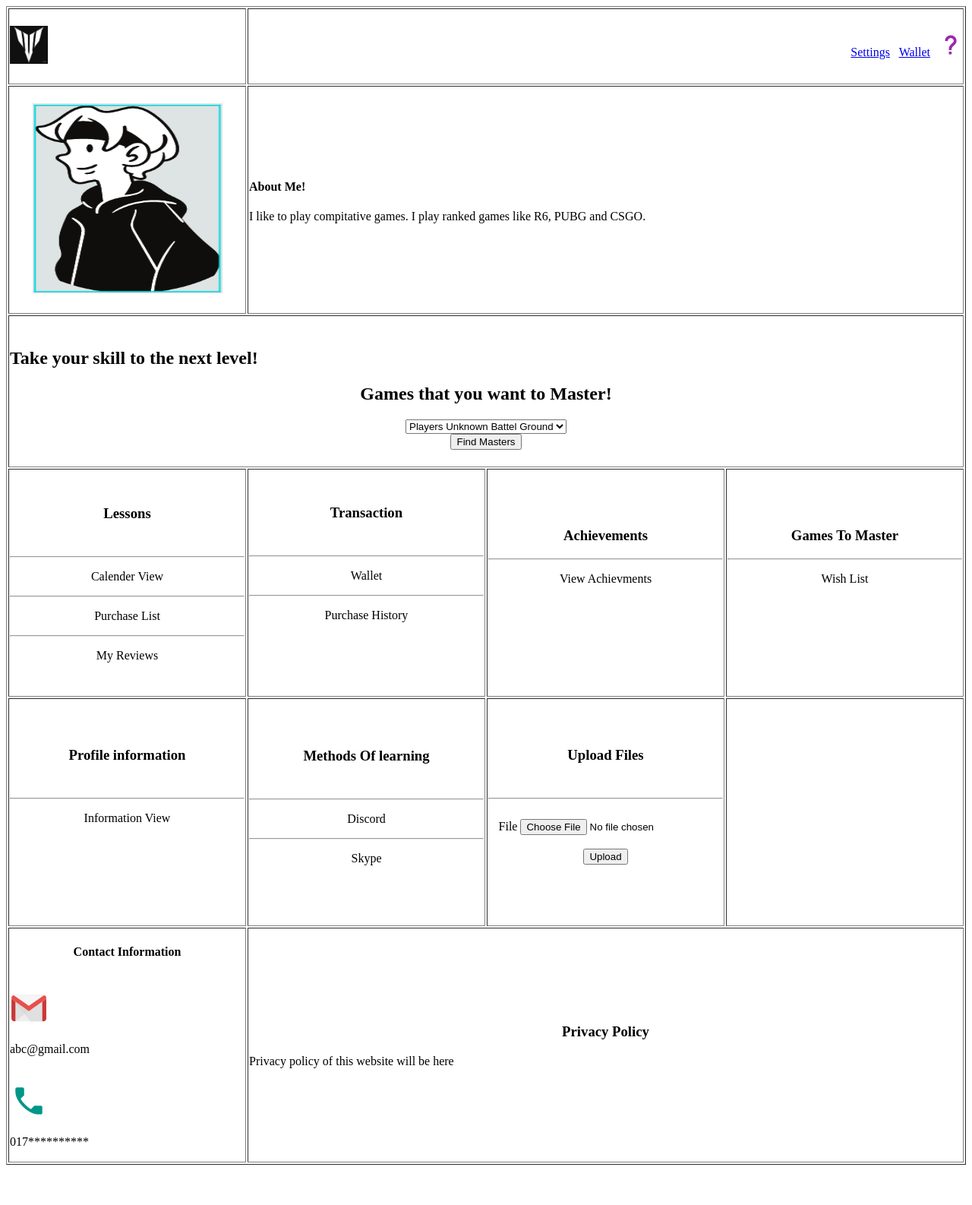
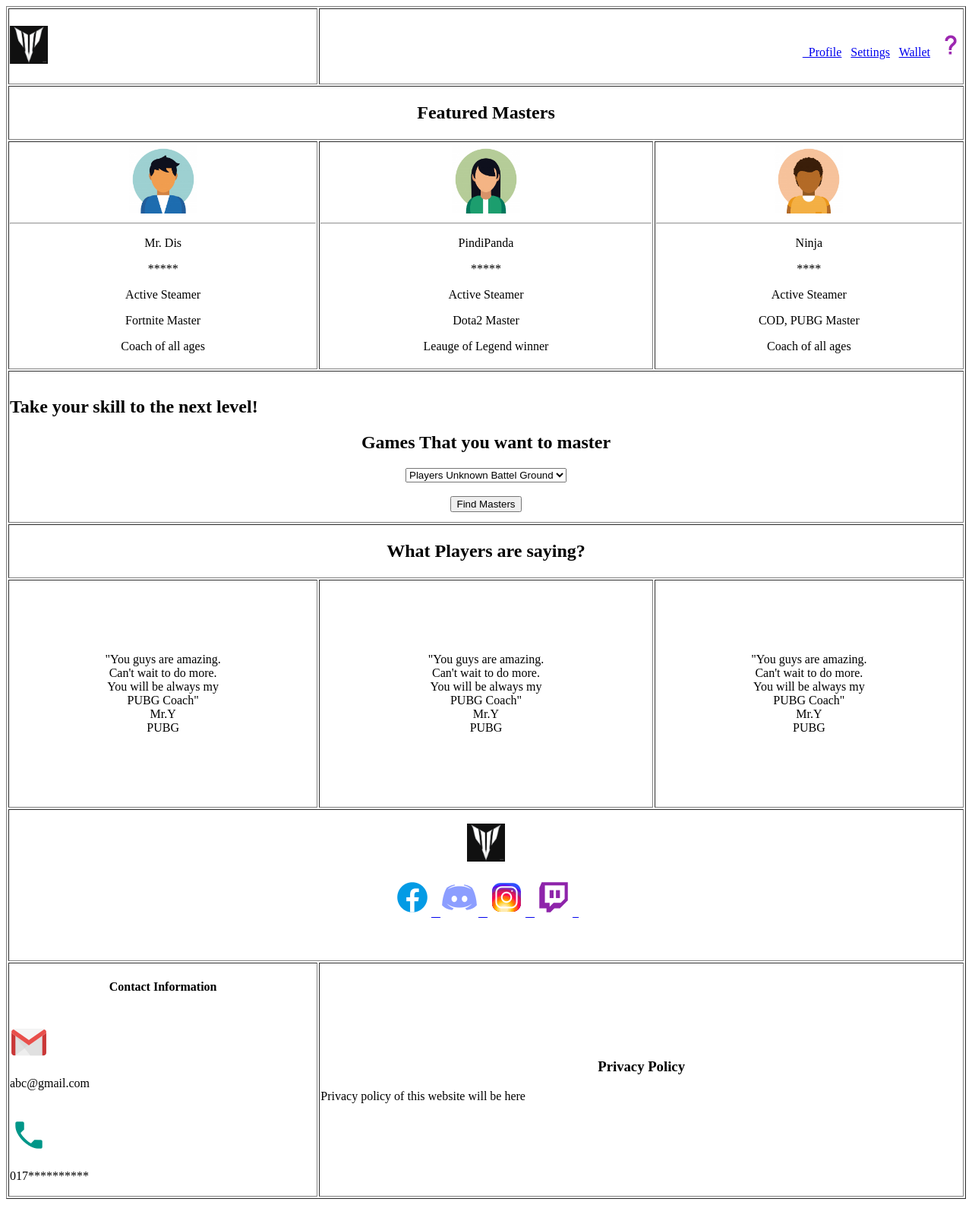
Before and after one commit to Tabiul-Ifty/Summer_2020_webtech, a PHP site: page /profile.php in a window 1280 px wide. Shown: the whole page at 76% size. Before the commit the page ends 1533 px from the top, so only its background shows below. Run offline with PHP 8.4, Linux system fonts and the light colour scheme.

Commit message:
Mid project work progress 04

```diff
--- a/webtech-project_MID/homepage.php
+++ b/webtech-project_MID/homepage.php
@@ -6,7 +6,7 @@
 <body>
 
 	<table width="100%" border="1">
-		<tr height = "150px">
+		<tr height = "100px">
 			<td align="left">
 				<img src="Mt.jpg" width="50px" height="50px">
 			</td>
@@ -84,6 +84,7 @@
 				<h2>Take your skill to the next level!</h2>
 				<center>
 					<h2>Games That you want to master</h2>
+					<form>
 						<select width = "150px">
 
 							<option>Players Unknown Battel Ground</option>
@@ -96,7 +97,8 @@
 						<br>
 						<br>
 
-					<input type="submit" name="submit" value="Find Masters">
+					<input type="submit" name="submit" value="Find Masters"></form>
+
 
 				</center>
 
--- a/webtech-project_MID/profile.php
+++ b/webtech-project_MID/profile.php
@@ -1,20 +1,19 @@
 <!DOCTYPE html>
 <html>
 <head>
-	<title>Profile</title>
+	<title>Home</title>
 </head>
 <body>
 
-	<table border="1" width="100%">
-
+	<table width="100%" border="1">
 		<tr height = "100px">
 			<td align="left">
 				<img src="Mt.jpg" width="50px" height="50px">
 			</td>
 
-				<td colspan="3" align="right">
+				<td colspan="2" align="right">
 
-				<!--a href="profile.php">&ensp;Profile</a-->&ensp;
+				<a href="profile.php">&ensp;Profile</a>&ensp;
 				<a href="settings.php">Settings</a>&ensp;
 				<a href="wallet.php">Wallet</a>&ensp;
 
@@ -24,27 +23,67 @@
 				</td>
 
 		</tr>
+		<tr height = "60px">
+			<td colspan="3">
+				<center><h2>Featured Masters</h2></center>
+			</td>
+
+		</tr>
 
 		<tr height = "300px">
-			<td >
-				<center><img src="profilepic.png" width="250px" height="250px" >
+			<td>
+				<center>
+					<img src="man-avatar1.jpg" width="90px" height="90px">
+					<hr>
+					<p>Mr. Dis</p>
+					<p>*****</p>
+
+					<p>Active Steamer</p>
+					<p>Fortnite Master</p>
+					<p>Coach of all ages</p>
 				</center>
 			</td>
 
-			<td colspan="3">
-				<div>
-					<h4>About Me!</h4>
-					<p>I like to play compitative games. I play ranked games like R6, PUBG and CSGO.</p>
-					<p></p>
-				</div>
+
+
+
+						<td>
+				<center>
+					<img src="woman-avatar.jpg" width="90px" height="90px">
+					<hr>
+					<p>PindiPanda</p>
+					<p>*****</p>
+
+					<p>Active Steamer</p>
+					<p>Dota2 Master</p>
+					<p>Leauge of Legend winner</p>
+				</center>
 			</td>
+
+
+
+
+						<td>
+				<center>
+					<img src="man-avatar2.jpg" width="90px" height="90px">
+					<hr>
+					<p>Ninja</p>
+					<p>****</p>
+
+					<p>Active Steamer</p>
+					<p>COD, PUBG Master</p>
+					<p>Coach of all ages</p>
+				</center>
+			</td>
+
 		</tr>
 
+
 		<tr height = "200px">
-			<td colspan="4">
+			<td colspan="3">
 				<h2>Take your skill to the next level!</h2>
 				<center>
-					<h2>Games that you want to Master!</h2>
+					<h2>Games That you want to master</h2>
 					<form>
 						<select width = "150px">
 
@@ -56,10 +95,9 @@
 							<option>CS:GO</option>
 						</select>
 						<br>
+						<br>
 
-
-					<input type="submit" name="submit" value="Find Masters">
-					</form>
+					<input type="submit" name="submit" value="Find Masters"></form>
 
 
 				</center>
@@ -68,110 +106,69 @@
 
 		</tr>
 
+		<tr height = "50px">
+			<td colspan="3">
+				<center><h2>What Players are saying?</h2></center>
+			</td>
+
+		</tr>
+
+
 		<tr height = "300px">
-			<td width= "25%">
+			<td>
 				<center>
-					<h3>Lessons</h3>
-					<br>
-					<hr>
-					<p>Calender View</p>
-					<hr>
-					<p>Purchase List</p>
-					<hr>
-					<p>My Reviews</p>
+
+					<p>"You guys are amazing. <br>Can't wait to do more.<br> You will be always my <br>PUBG Coach"<br>
+
+					Mr.Y<br>
+					PUBG</p>
 				</center>
 			</td>
 
-			<td width= "25%">
+				<td>
 					<center>
-					<h3>Transaction</h3><br>
-					<hr>
-					<p>Wallet</p>
-					<hr>
-					<p>Purchase History</p>
-					<br>
-					<br>
-					<br>
+
+						<p>"You guys are amazing. <br>Can't wait to do more.<br> You will be always my <br>PUBG Coach"<br>
+
+					Mr.Y<br>
+					PUBG</p>
 					</center>
 				</td>
 
-			<td width= "25%">
+				<td>
+					<center>
+						<p>"You guys are amazing. <br>Can't wait to do more.<br> You will be always my <br>PUBG Coach"<br>
 
+					Mr.Y<br>
+					PUBG</p>
+					</center>
+			</td>
+
+		</tr>
+
+		<tr height = "200px">
+			<td colspan="3">
 				<center>
-					<h3>Achievements</h3>
-					<hr>
-					<p>View Achievments</p>
+					<img src="Mt.jpg" width="50px" height="50px">
 					<br>
 					<br>
+					<a href="https://www.facebook.com/">
+			         <img src="facebook_50px.png" width="50px" height="50px">&ensp;
+
+			         <a href="https://www.discord.com/">
+			         <img src="discord_50px.png" width="50px" height="50px">&ensp;
+
+			         <a href="https://www.instagram.com/">
+			         <img src="instagram_50px.png" width="50px" height="50px">&ensp;
+
+			         <a href="https://www.teitch.com/">
+			         <img src="twitch_50px.png" width="50px" height="50px">&ensp;
+
+				</center>
 				<br>
 				<br>
-				</center>
-			</td>
-			<td width= "25%">
-				<center>
-				    <h3>Games To Master</h3>
-					<hr>
-					<p>Wish List</p>
-					<br>
-					<br>
-					<br>
-					<br>
-				</center>
-			</td>
-		</tr>
-
-		<tr height = "300px">
-			<td width= "25%">
-				<center>
-					<h3>Profile information</h3>
-					<br>
-					<hr>
-					<p>Information View</p>
-					<br>
-					<br>
-					<br>
-					<br>
-				</center>
-
-			</td>
-			<td width= "25%">
-				<center>
-					<h3>Methods Of learning</h3>
-					<br>
-					<hr>
-					<p>Discord</p>
-					<hr>
-					<p>Skype</p>
-					<br>
-
-
-				</center>
-
 			</td>
 
-			<td width= "25%">
-				<center>
-					<h3>Upload Files</h3>
-					<br>
-					<hr>
-					<br>
-
-					<form method="post" enctype="multipart/form-data">
-
-						File <input type="file" name="myfile">
-						<br>
-						<br>
-						<input type="submit" name="submit" value="Upload">
-
-					</form>
-					<br>
-					<br>
-
-
-				</center>
-			</td>
-			<td width= "25%">
-			</td>
 		</tr>
 
 		<tr height = "250px">
@@ -184,7 +181,7 @@
 				<img src="phone_50px.png" width="50px" height="50px"><p>017**********</p>
 
 			</td>
-			<td colspan="3">
+			<td colspan="2">
 				<center><h3>Privacy Policy</h3></center>
 				<p>Privacy policy of this website will be here</p>
 			</td>
@@ -192,7 +189,15 @@
 		</tr>
 
 
+
+
+
+
 	</table>
+
+
+
+
 
 </body>
 </html>
```
Also changed, not shown: webtech-project_MID/settings.php (+65 -0 lines). Lines whose indentation alone changed are shown as unchanged.
